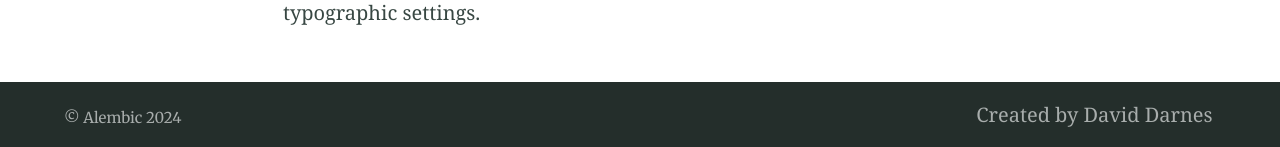
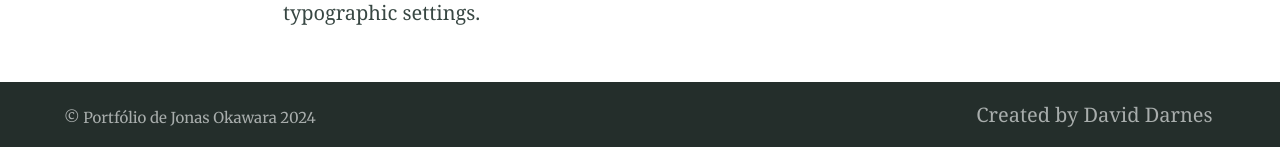
Before and after one commit to JonasMok/JonasMok, a Jekyll site: the page built from index.md, in a window 1280 px wide and 900 px high, scrolled down 4872 px. Shown: the part 750-897 px from the top of the window. Built offline with Jekyll 4.4.1, drawn with Linux system fonts in a browser that asks for light colours.

Commit message:
Update _config.yml

```diff
--- a/_config.yml
+++ b/_config.yml
@@ -93,7 +93,7 @@ defaults:
 # 7. Site settings
 encoding: utf-8 # Make sure the encoding is right
 lang: en-GB # Set the site language
-title: "Alembic" # Site name or title, also used in jekyll-seo-tag
+title: "Portfólio de Jonas Okawara" # Site name or title, also used in jekyll-seo-tag
 logo: "/assets/logos/logo.svg" # Site logo, also used in jekyll-seo-tag
 description: "Alembic is a starting point for Jekyll projects. Rather than starting from scratch, this boilerplate is designed to get the ball rolling immediately" # Site description and default description, also used in jekyll-seo-tag
 url: "https://alembic.darn.es" # Site url, also used in jekyll-seo-tag
```
